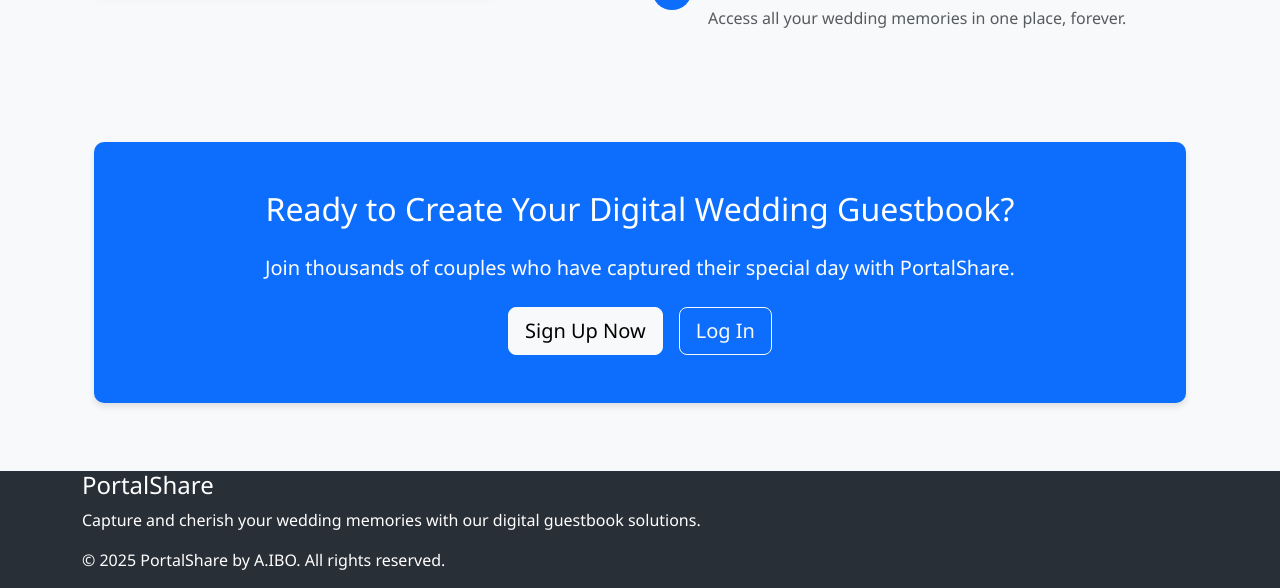
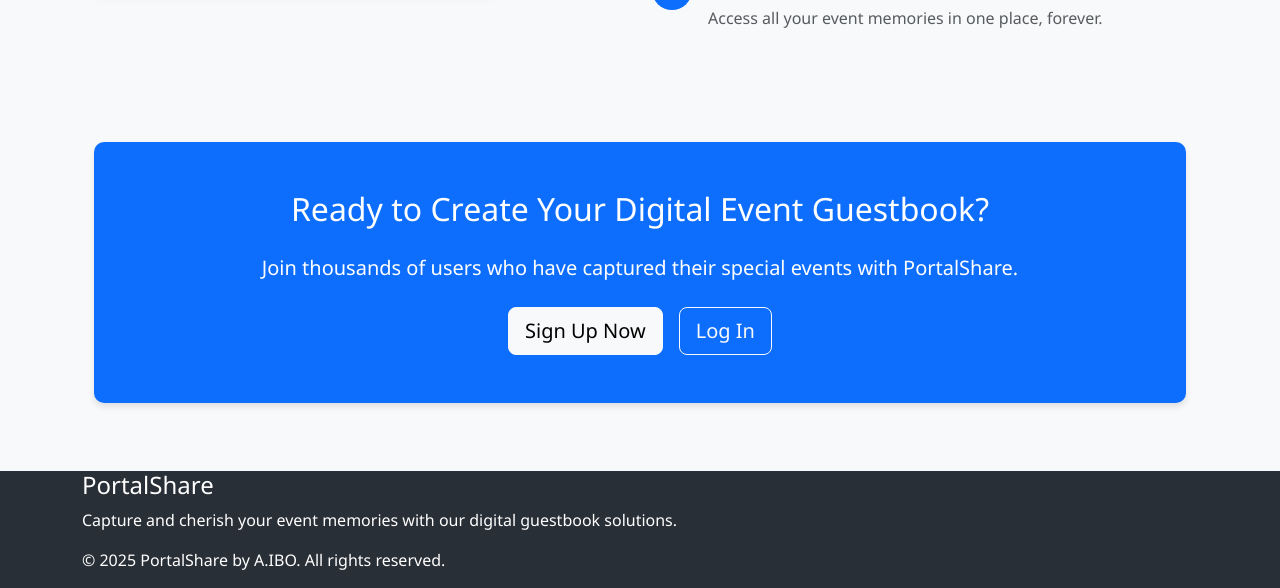
Before and after one commit to lanlanjr/guestbook, a Flask app: page / in a window 1280 px wide. Shown: the part 1890-2478 px from the top of the page. Run offline with Flask 3, Linux system fonts and the light colour scheme.

Commit message:
Update README and templates to reflect rebranding from "Digital Wedding Guestbook" to "Digital Event Guestbook". Adjusted text throughout the application to generalize event descriptions and placeholders for broader usage. Enhanced user experience by making the platform applicable to various events beyond weddings.

```diff
--- a/templates/base.html
+++ b/templates/base.html
@@ -3,7 +3,7 @@
 <head>
     <meta charset="UTF-8">
     <meta name="viewport" content="width=device-width, initial-scale=1.0">
-    <title>{% block title %}PortalShare - Digital Wedding Guestbook{% endblock %}</title>
+    <title>{% block title %}PortalShare - Digital Event Guestbook{% endblock %}</title>
     <link href="https://cdn.jsdelivr.net/npm/bootstrap@5.3.0/dist/css/bootstrap.min.css" rel="stylesheet">
     <link rel="stylesheet" href="https://cdnjs.cloudflare.com/ajax/libs/font-awesome/6.4.0/css/all.min.css">
     <!-- Google Fonts for themes -->
@@ -204,7 +204,7 @@
         <div class="container">
             <div class="row">
                     <h4>PortalShare</h4>
-                    <p>Capture and cherish your wedding memories with our digital guestbook solutions.</p>
+                    <p>Capture and cherish your event memories with our digital guestbook solutions.</p>
                     <p>&copy; 2025 PortalShare by A.IBO. All rights reserved.</p>
             </div>
         </div>
--- a/templates/create_event.html
+++ b/templates/create_event.html
@@ -13,7 +13,7 @@
                 <form method="POST" action="{{ url_for('create_event') }}">
                     <div class="mb-3">
                         <label for="name" class="form-label">Event Name</label>
-                        <input type="text" class="form-control" id="name" name="name" required placeholder="e.g. John & Jane's Wedding">
+                        <input type="text" class="form-control" id="name" name="name" required placeholder="e.g. John & Jane's Birthday Party">
                     </div>
                     <div class="mb-3">
                         <label for="date" class="form-label">Event Date</label>
--- a/templates/dashboard.html
+++ b/templates/dashboard.html
@@ -58,7 +58,7 @@
                     <ul class="list-group list-group-flush">
                         <li class="list-group-item bg-transparent border-0 ps-0">
                             <i class="fas fa-check-circle text-success me-2"></i>
-                            Create an event for your wedding day
+                            Create an event for your special day
                         </li>
                         <li class="list-group-item bg-transparent border-0 ps-0">
                             <i class="fas fa-check-circle text-success me-2"></i>
@@ -66,7 +66,7 @@
                         </li>
                         <li class="list-group-item bg-transparent border-0 ps-0">
                             <i class="fas fa-check-circle text-success me-2"></i>
-                            Display the slideshow during your reception
+                            Display the slideshow during your event
                         </li>
                         <li class="list-group-item bg-transparent border-0 ps-0">
                             <i class="fas fa-check-circle text-success me-2"></i>
--- a/templates/index.html
+++ b/templates/index.html
@@ -1,6 +1,6 @@
 {% extends "base.html" %}
 
-{% block title %}PortalShare - Digital Wedding Guestbook{% endblock %}
+{% block title %}PortalShare - Digital Event Guestbook{% endblock %}
 
 {% block content %}
 <div class="container">
@@ -8,14 +8,14 @@
     <div class="row align-items-center py-5">
         <div class="col-md-6">
             <h1 class="display-4 fw-bold">Capture Every Moment of Your Special Day</h1>
-            <p class="lead my-4">PortalShare transforms how you collect and cherish memories from your wedding day with our digital guestbook, photo sharing, and audio message features.</p>
+            <p class="lead my-4">PortalShare transforms how you collect and cherish memories from your event with our digital guestbook, photo sharing, and audio message features.</p>
             <div class="d-flex gap-3">
                 <a href="{{ url_for('register') }}" class="btn btn-primary btn-lg">Get Started</a>
                 <a href="#features" class="btn btn-outline-secondary btn-lg">Learn More</a>
             </div>
         </div>
         <div class="col-md-6">
-            <img src="https://images.unsplash.com/photo-1511795409834-ef04bbd61622?ixlib=rb-4.0.3&ixid=M3wxMjA3fDB8MHxwaG90by1wYWdlfHx8fGVufDB8fHx8fA%3D%3D&auto=format&fit=crop&w=1169&q=80" class="img-fluid rounded-3 shadow-lg" alt="Wedding couple">
+            <img src="https://images.unsplash.com/photo-1511795409834-ef04bbd61622?ixlib=rb-4.0.3&ixid=M3wxMjA3fDB8MHxwaG90by1wYWdlfHx8fGVufDB8fHx8fA%3D%3D&auto=format&fit=crop&w=1169&q=80" class="img-fluid rounded-3 shadow-lg" alt="Event celebration">
         </div>
     </div>
 
@@ -55,7 +55,7 @@
                     <div class="feature-icon">
                         <i class="fas fa-images"></i>
                     </div>
-                    <h3>Live Wedding Slideshow</h3>
+                    <h3>Live Event Slideshow</h3>
                     <p class="text-muted">Showcase photos and videos captured by your guests as they happen, creating a unique and interactive experience.</p>
                 </div>
             </div>
@@ -65,7 +65,7 @@
                         <i class="fas fa-users"></i>
                     </div>
                     <h3>Social Engagement</h3>
-                    <p class="text-muted">Create unforgettable connections and lasting memories by engaging your wedding guests with interactive features and real-time sharing.</p>
+                    <p class="text-muted">Create unforgettable connections and lasting memories by engaging your event guests with interactive features and real-time sharing.</p>
                 </div>
             </div>
         </div>
@@ -76,7 +76,7 @@
         <h2 class="text-center mb-5">How It Works</h2>
         <div class="row g-4 align-items-center">
             <div class="col-md-6">
-                <img src="https://images.unsplash.com/photo-1522413452208-996ff3f3e740?ixlib=rb-4.0.3&ixid=M3wxMjA3fDB8MHxwaG90by1wYWdlfHx8fGVufDB8fHx8fA%3D%3D&auto=format&fit=crop&w=1074&q=80" class="img-fluid rounded-3 shadow" alt="Wedding celebration">
+                <img src="https://images.unsplash.com/photo-1522413452208-996ff3f3e740?ixlib=rb-4.0.3&ixid=M3wxMjA3fDB8MHxwaG90by1wYWdlfHx8fGVufDB8fHx8fA%3D%3D&auto=format&fit=crop&w=1074&q=80" class="img-fluid rounded-3 shadow" alt="Event celebration">
             </div>
             <div class="col-md-6">
                 <div class="d-flex mb-4">
@@ -85,7 +85,7 @@
                     </div>
                     <div>
                         <h4>Create Your Event</h4>
-                        <p class="text-muted">Sign up and create your wedding event in just a few minutes.</p>
+                        <p class="text-muted">Sign up and create your event in just a few minutes.</p>
                     </div>
                 </div>
                 <div class="d-flex mb-4">
@@ -112,7 +112,7 @@
                     </div>
                     <div>
                         <h4>Cherish Forever</h4>
-                        <p class="text-muted">Access all your wedding memories in one place, forever.</p>
+                        <p class="text-muted">Access all your event memories in one place, forever.</p>
                     </div>
                 </div>
             </div>
@@ -122,8 +122,8 @@
     <!-- CTA Section -->
     <section class="py-5 text-center">
         <div class="card bg-primary text-white p-5">
-            <h2 class="mb-4">Ready to Create Your Digital Wedding Guestbook?</h2>
-            <p class="lead mb-4">Join thousands of couples who have captured their special day with PortalShare.</p>
+            <h2 class="mb-4">Ready to Create Your Digital Event Guestbook?</h2>
+            <p class="lead mb-4">Join thousands of users who have captured their special events with PortalShare.</p>
             <div class="d-flex justify-content-center gap-3">
                 <a href="{{ url_for('register') }}" class="btn btn-light btn-lg">Sign Up Now</a>
                 <a href="{{ url_for('login') }}" class="btn btn-outline-light btn-lg">Log In</a>
```
Also changed, not shown: README.md.
